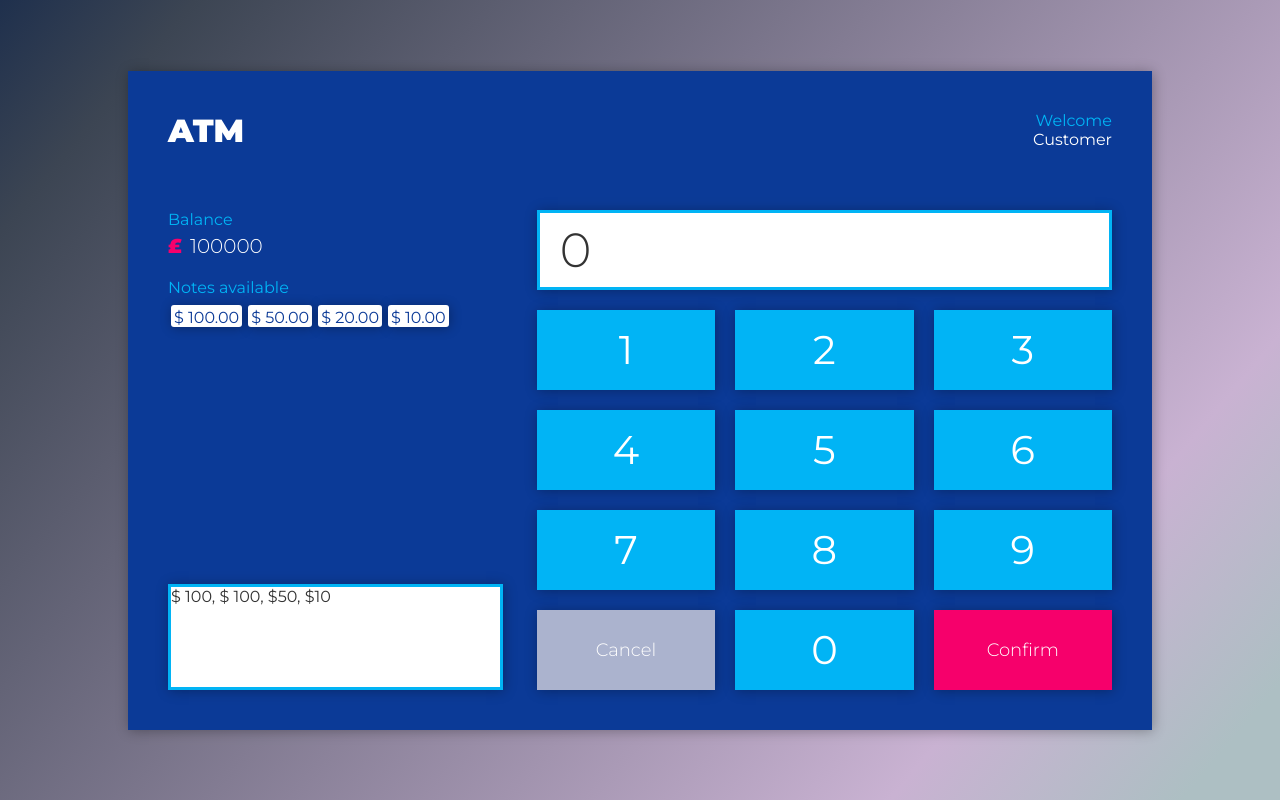
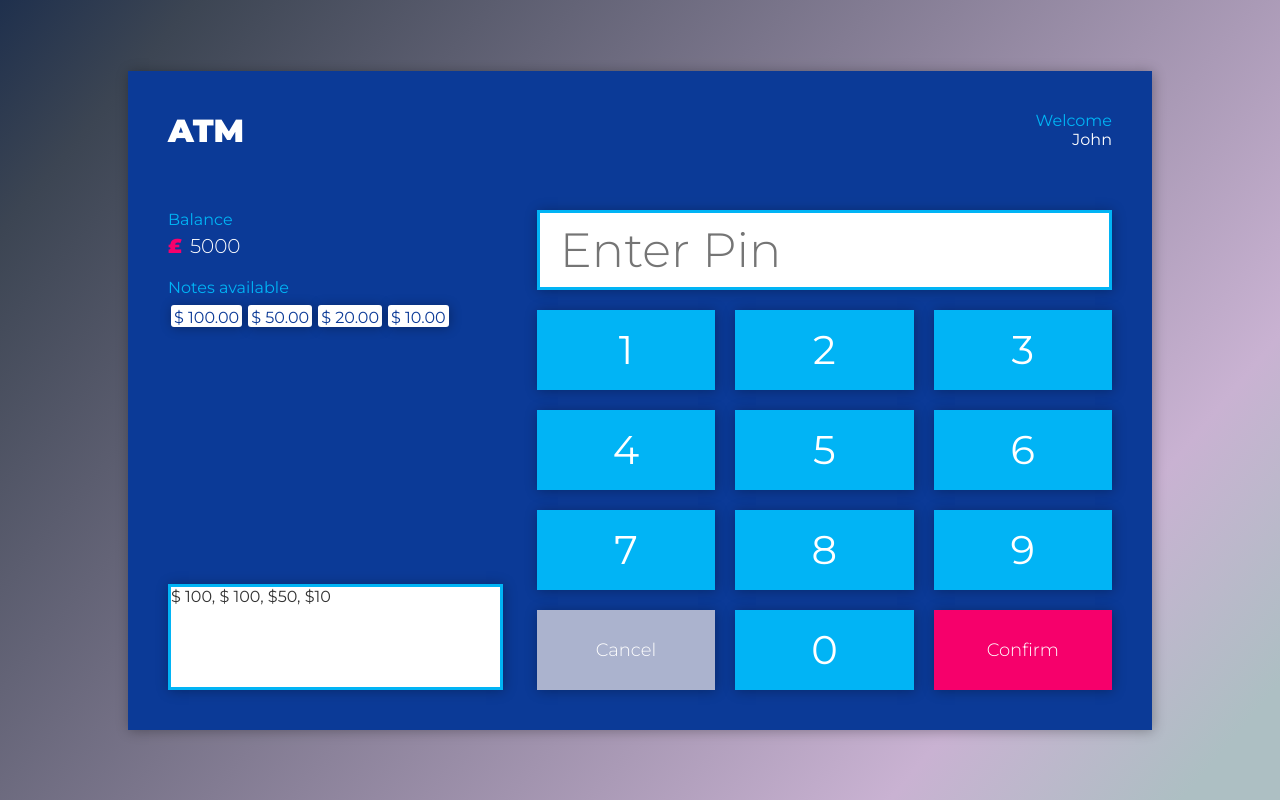
Before and after one commit to mrdiamonddirt/week1, a website: page atmVisual/index.html in a window 1280 px wide. Drawn offline with Linux system fonts and the light colour scheme.

Commit message:
added functionality in js

```diff
--- a/atmVisual/index.html
+++ b/atmVisual/index.html
@@ -13,7 +13,7 @@
       <h1>ATM</h1>
       <div class="welcome">
         <span>Welcome</span>
-        <span>Customer</span>
+        <span id="customerName">Customer</span>
       </div>
     </div>
     <div class="atm">
@@ -38,7 +38,7 @@
         </div>
       </div>
       <div class="action">
-        <input id="inputAmount" type="text" class="input" value= 0 readonly />
+        <input id="inputAmount" type="text" class="input" placeholder="0" readonly />
         <div class="keyboard">
           <div class="line">
             <div id = "number1">1</div>
--- a/atmVisual/script.js
+++ b/atmVisual/script.js
@@ -1,18 +1,39 @@
-let accounts = {
-    accNum:[
-    12345678,
-    12452321,
-    ],
-    CID:[
-    "ab12345678",
-    ],
-    balance:[
-    100000,
-    ],
-    pin:[
-    1234,
-    ]
+let accounts = [
+    {
+    accNum:12345678,
+    CID: "ab12345678",
+    balance: 5000,
+    pin: 1234,
+    },
+    {
+    accNum:12345680,
+    CID: "ab12345678",
+    balance: 1000,
+    pin: 1234,
+    }
+];
+let Users = [
+    {
+        Name: "John",
+        CID: "ab12345678",
+    },
+    {
+        Name: "Rowan",
+        CID: "ab12345680",
+    }
+]
+
+for ( let i=0; i < accounts.length; i++ ){
+    for ( let u=0; u < Users.length; u++ )
+    {
+    if (accounts[i].CID === Users[u].CID) {
+        console.log(`Account Matched ${accounts[i].accNum} ${Users[u].Name} ${accounts[i].balance}`)
+        document.getElementById("customerName").textContent = Users[u].Name
+        document.getElementById("inputAmount").placeholder = "Enter Pin"
+    }
+    }
 }
+
 
 const element1=document.getElementsByClassName("action gray").innerHTML;
 //  var element.innerHTML = "Set Inner!";
@@ -22,25 +43,34 @@ var element2=document.getElementsByClassName("input").value;
 console.log(document.getElementsByClassName("input"));
 console.log(document.getElementsByClassName("print"));
 var display = document.getElementById("inputAmount").value;
-console.log(document.getElementById("currentBalance").innerHTML= accounts.balance[0],);
+console.log(document.getElementById("currentBalance").innerHTML= accounts[0].balance,);
 
 var number1btn = document.getElementById('number1')
 number1btn.onclick = function() {
-    console.log(`button was clicked ${document.getElementById("inputAmount").value++}`);
+    document.getElementById('inputAmount').value = document.getElementById('inputAmount').value + 1;
+    console.log(`button was clicked ${document.getElementById("inputAmount").value + 1}`);
     ;
 };
 
 var cancelBtn = document.getElementById('cancelBtn');
 cancelBtn.onclick = function() {
-    console.log(`button was clicked ${document.getElementById("inputAmount").value = 0}`);
+    console.log(`button was clicked ${document.getElementById("inputAmount").value = ""}`);
 };
 
 var number2btn = document.getElementById('number2')
 number2btn.onclick = function() {
     document.getElementById('inputAmount').value = document.getElementById('inputAmount').value + 2;
     // return document.getElementById("inputAmount").value += 2,
-    console.log(`button was clicked ${document.getElementById("inputAmount").value += 2 }`);
+    console.log(`button was clicked ${document.getElementById("inputAmount").value}`);
 };
+
+//adds number value to input value
+// var number2btn = document.getElementById('number2')
+// number2btn.onclick = function() {
+//     document.getElementById('inputAmount').value = parseInt(document.getElementById('inputAmount').value) + 2;
+//     // return document.getElementById("inputAmount").value += 2,
+//     console.log(`button was clicked ${document.getElementById("inputAmount").value}`);
+// };
 
 // Cash Machine
 // The problem
```
Also changed, not shown: atm.js (+6 -1 lines).
